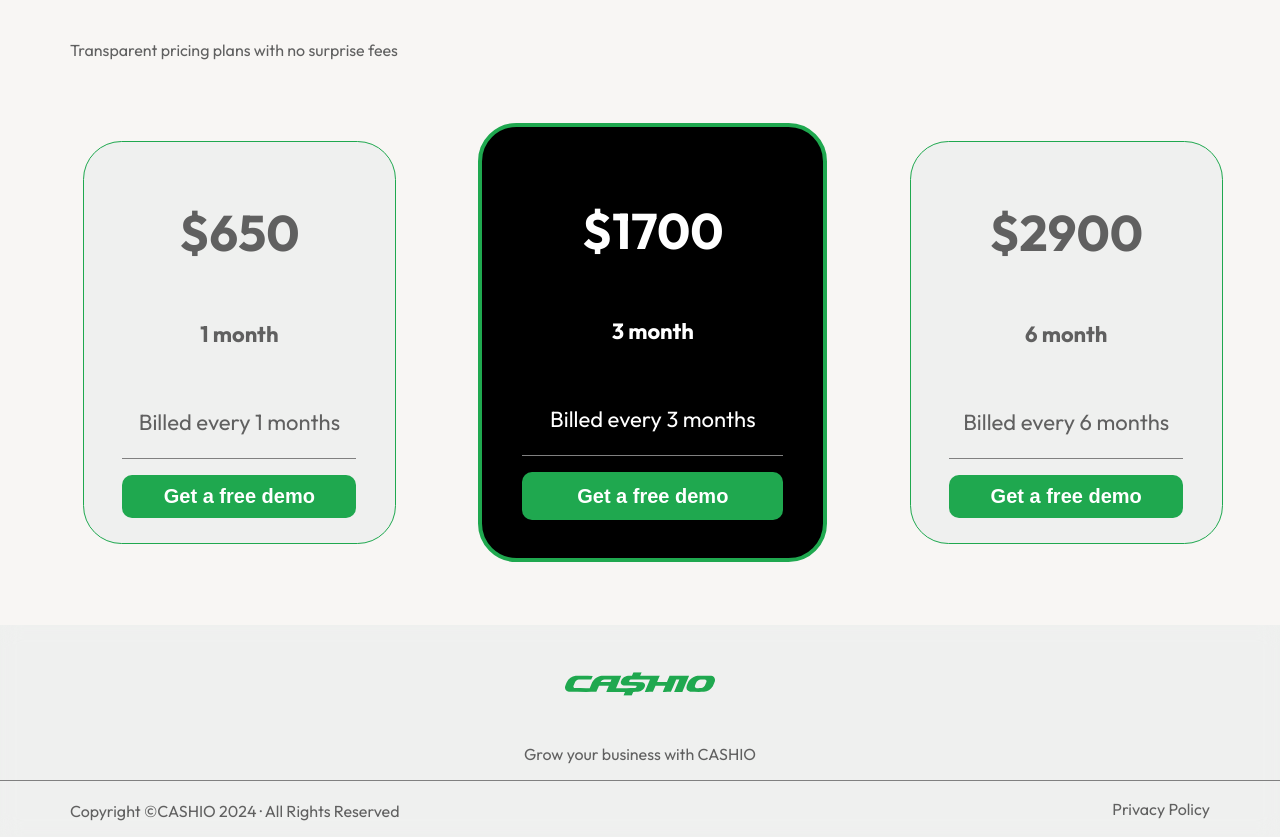
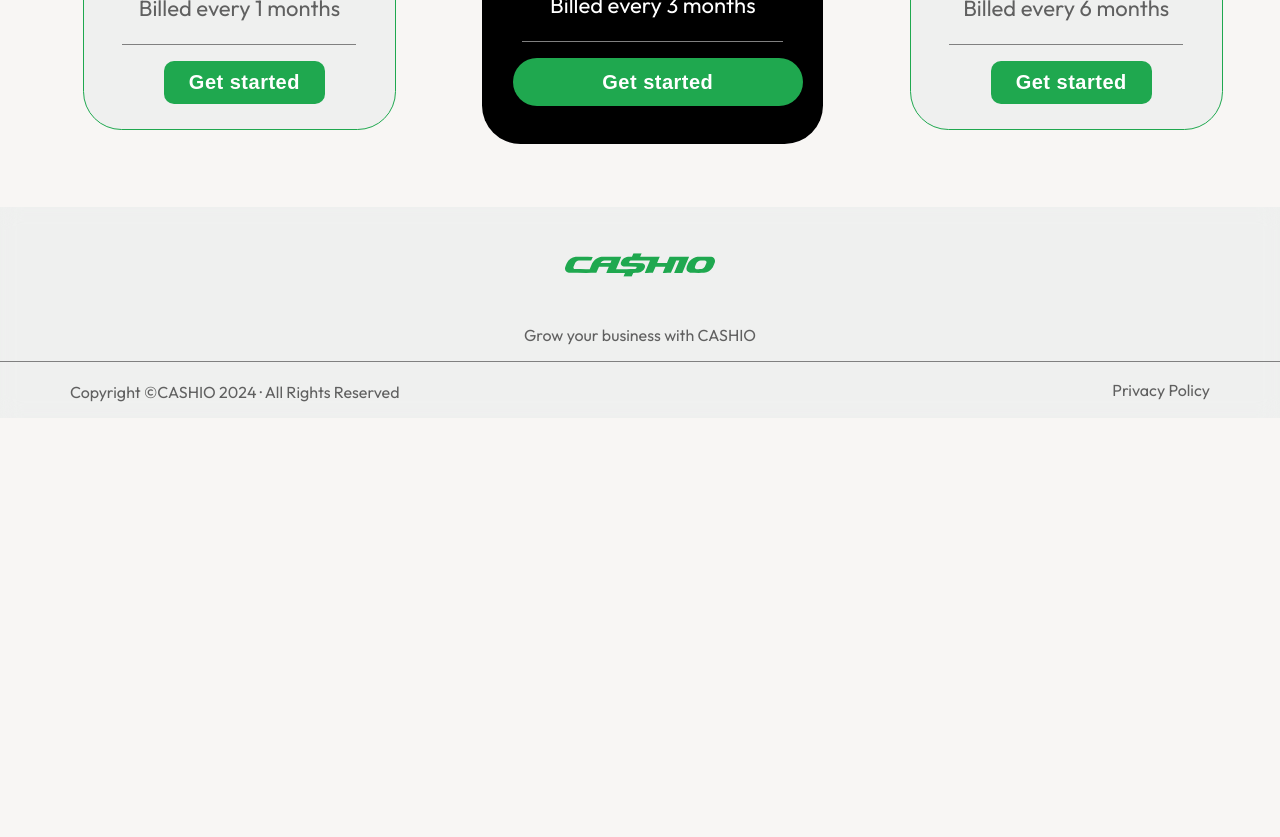
Before and after one commit to RevaGee/Cashio, a React (Create React App) app: page / in a window 1280 px wide. Shown: the part 4000-4837 px from the top of the page. Built offline with nearby package versions, Linux system fonts and the light colour scheme.

Commit message:
corrected pricing component

```diff
--- a/src/components/Pricing/index.tsx
+++ b/src/components/Pricing/index.tsx
@@ -29,7 +29,7 @@ export const Pricing = () => {
                             <p> {t('pricing.billed1')}</p>
                         </div>
                         <button className='demo_contacts_pricing' onClick={handleTelegramLink}>
-                            {t('Get a free demo')}
+                            {t('Get started')}
                         </button>
                     </div>
                     <div className='overlays_box_3'>
@@ -42,8 +42,8 @@ export const Pricing = () => {
                         <div className='under_description_pricing_3'>
                             <p> {t('pricing.billed3')}</p>
                         </div>
-                        <button className='demo_contacts_pricing' onClick={handleTelegramLink}>
-                            {t('Get a free demo')}
+                        <button className='demo_contacts_pricing_main' onClick={handleTelegramLink}>
+                            {t('Get started')}
                         </button>
                     </div>
                     <div className='overlays_box'>
@@ -57,7 +57,7 @@ export const Pricing = () => {
                             <p> {t('pricing.billed6')}</p>
                         </div>
                         <button className='demo_contacts_pricing' onClick={handleTelegramLink}>
-                            {t('Get a free demo')}
+                            {t('Get started')}
                         </button>
                     </div>
                 </div>
--- a/src/components/Pricing/styles.scss
+++ b/src/components/Pricing/styles.scss
@@ -27,7 +27,7 @@
   height: 350px;
   transition: 0.3s ease;
   &:hover{
-    transform: translateY(-50px);
+    transform: translateY(15px);
     box-shadow: 0 0 22px #1FA84F;
   }
 }
@@ -41,11 +41,11 @@
   flex-direction: column;
   height: 380px;
   background-color: var(--black_color_pricing);
-  border: 4px solid #1FA84F;
+  //border: 4px solid #1FA84F;
   border-radius: 3vw;
   transition: 0.3s ease;
   &:hover{
-    transform: translateY(-50px);
+    transform: translateY(15px);
     box-shadow: 0 0 22px #1FA84F;
   }
 }
@@ -107,26 +107,38 @@
 }
 
 
-.demo_contacts_pricing {
+.demo_contacts_pricing{
   background: #1FA84F;
   height: 48px;
-  width: 90%;
   color: var(--buttton_text_color);
+  margin-left: 10px;
   cursor: pointer;
   border-radius: 10px;
   border: none;
   font-size: 20px;
   font-weight: 600;
-
-  &:hover {
+  display: flex;
+  align-items: center;
+  flex-direction: row;
+  padding: 8px 25px;
+  position: relative;
+  overflow: hidden;
+  justify-content: center;
+  text-align: center;
+  letter-spacing: .5px;
+  outline: none;
+  transition: 0.8s all ease;
+  z-index: 1;
+  &:hover{
     color: var(--text_color);
     background: #EFF0EF;
     border: 1px solid #1FA84F;
   }
-
-  &::before {
+}
+.demo_contacts_pricing::before{
   background: var(--header_color);
   content: "";
+  position: absolute;
   top: 50%;
   left: 50%;
   z-index: -1;
@@ -135,11 +147,55 @@
   height: 0;
   transform: translate(-50%, -50%) rotate(45deg);
 }
+.demo_contacts_pricing:hover::before{
+  height: 550%;
+}
 
-  &:hover::before {
-    height: 720%;
+.demo_contacts_pricing_main{
+  background: #1FA84F;
+  height: 48px;
+  width: 100%;
+  color: var(--buttton_text_color);
+  margin-left: 10px;
+  cursor: pointer;
+  border-radius: 25px;
+  border: none;
+  font-size: 20px;
+  font-weight: 600;
+  display: flex;
+  align-items: center;
+  flex-direction: row;
+  padding: 8px 25px;
+  position: relative;
+  overflow: hidden;
+  justify-content: center;
+  text-align: center;
+  letter-spacing: .5px;
+  outline: none;
+  transition: 0.8s all ease;
+  z-index: 1;
+  &:hover{
+    color: var(--text_color);
+    background: #EFF0EF;
+    border: 1px solid #1FA84F;
   }
 }
+.demo_contacts_pricing_main::before{
+  background: var(--header_color);
+  content: "";
+  position: absolute;
+  top: 50%;
+  left: 50%;
+  z-index: -1;
+  transition: all 0.6s ease;
+  width: 100%;
+  height: 0;
+  transform: translate(-50%, -50%) rotate(45deg);
+}
+.demo_contacts_pricing_main:hover::before{
+  height: 550%;
+}
+
 .pricing_text{
   h4{
     color: #1FA84F;
@@ -198,7 +254,7 @@
           width: 310px;
           transition: 0.3s ease;
           &:hover{
-            transform: translateY(-50px);
+            transform: translateY(-20px);
             box-shadow: 0 0 22px #1FA84F;
           }
         }
@@ -206,7 +262,7 @@
           width: 340px;
           transition: 0.3s ease;
           &:hover{
-            transform: translateY(-50px);
+            transform: translateY(-20px);
             box-shadow: 0 0 22px #1FA84F;
           }
         }
```
Lines whose indentation alone changed are shown as unchanged.
